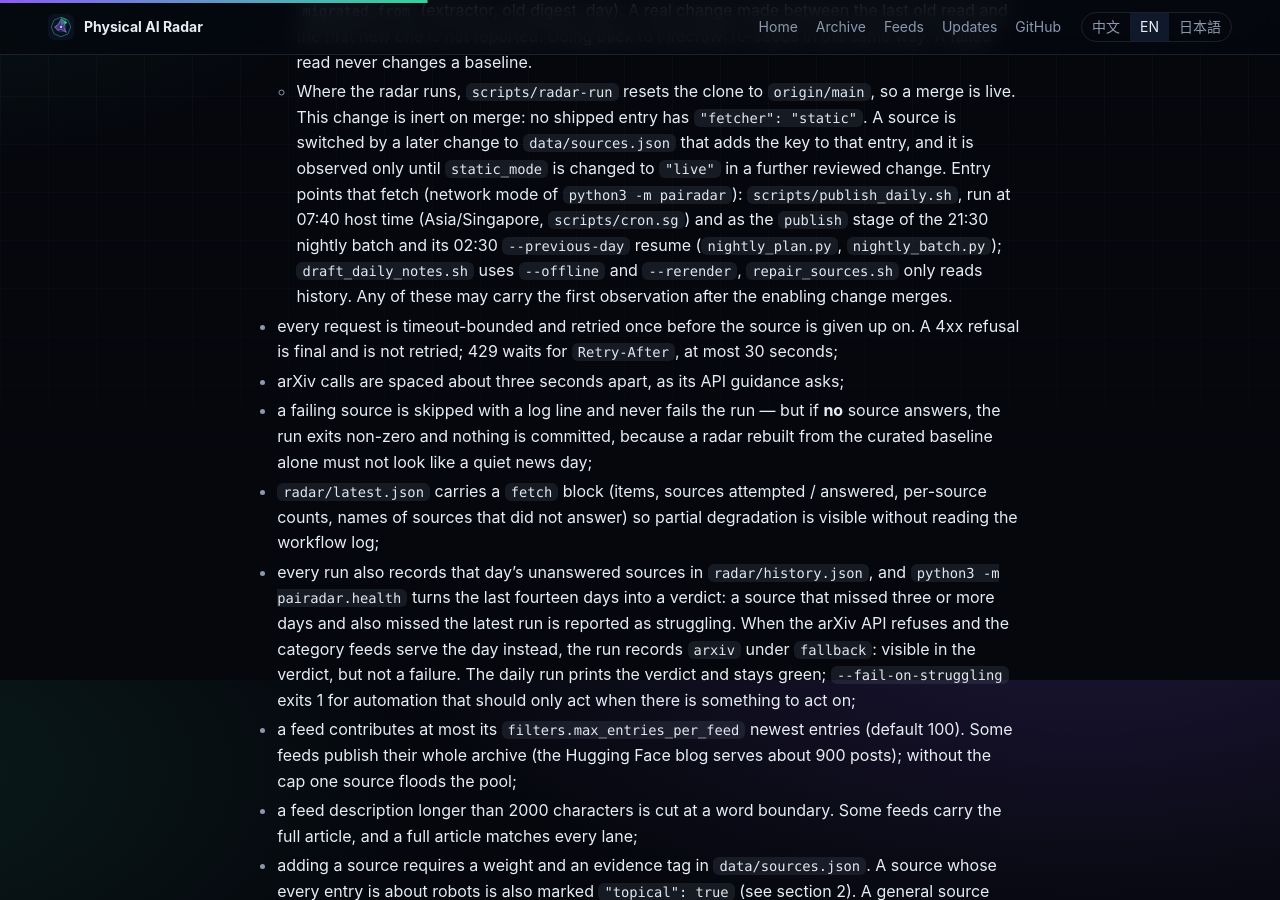
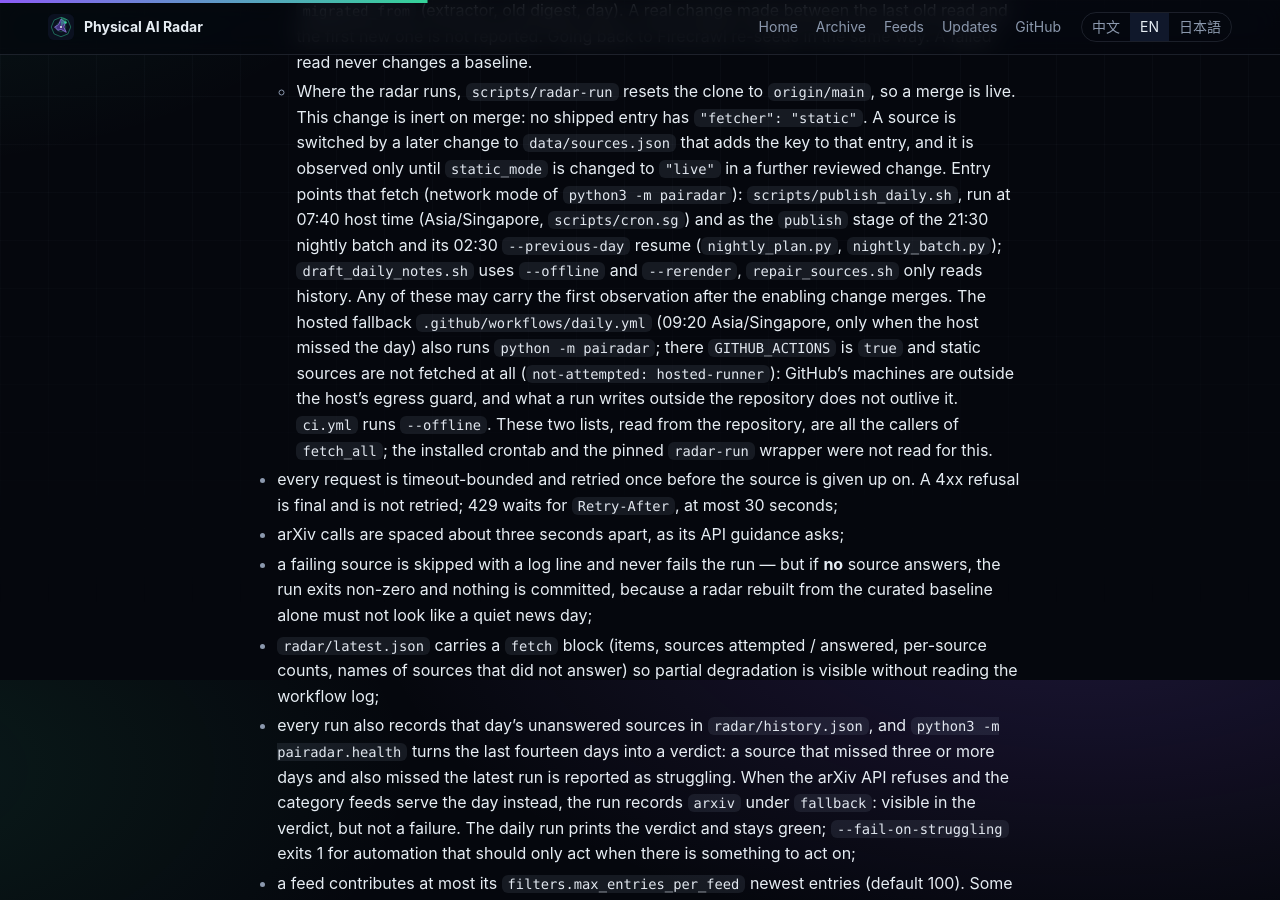
Before and after one commit to noteflowai/physical-ai-radar, a Jekyll site: the page built from docs/METHODOLOGY.md, in a window 1280 px wide and 900 px high, scrolled down 4720 px. Built offline with Jekyll 4.4.1, drawn with Linux system fonts in a browser that asks for light colours; our own code applies the rules of GitHub Pages for plain Markdown files.

Commit message:
page_watch static fetcher: never fetch on a hosted runner
The hosted fallback workflow runs python -m pairadar on GitHub's machines when the host missed the day. Those machines are outside the host's egress guard and nothing a run writes outside the repository survives there, so with GITHUB_ACTIONS equal to true a static source is not attempted (not-attempted, hosted-runner), in observe and in live mode. Tests that run a static source clear the variable so they pass on hosted CI too. The methodology notes list the entry points that reach the network path.

```diff
--- a/docs/METHODOLOGY.md
+++ b/docs/METHODOLOGY.md
@@ -166,7 +166,13 @@
     07:40 host time (Asia/Singapore, `scripts/cron.sg`) and as the `publish` stage of the 21:30
     nightly batch and its 02:30 `--previous-day` resume (`nightly_plan.py`, `nightly_batch.py`);
     `draft_daily_notes.sh` uses `--offline` and `--rerender`, `repair_sources.sh` only reads
-    history. Any of these may carry the first observation after the enabling change merges.
+    history. Any of these may carry the first observation after the enabling change merges. The
+    hosted fallback `.github/workflows/daily.yml` (09:20 Asia/Singapore, only when the host missed the
+    day) also runs `python -m pairadar`; there `GITHUB_ACTIONS` is `true` and static sources are not
+    fetched at all (`not-attempted: hosted-runner`): GitHub's machines are outside the host's egress
+    guard, and what a run writes outside the repository does not outlive it. `ci.yml` runs
+    `--offline`. These two lists, read from the repository, are all the callers of `fetch_all`; the
+    installed crontab and the pinned `radar-run` wrapper were not read for this.
 - every request is timeout-bounded and retried once before the source is given up on. A
   4xx refusal is final and is not retried; 429 waits for `Retry-After`, at most 30 seconds;
 - arXiv calls are spaced about three seconds apart, as its API guidance asks;
--- a/pairadar/fetch.py
+++ b/pairadar/fetch.py
@@ -1364,6 +1364,7 @@
     except (TypeError, ValueError):
         max_age = 30
     static_run = any(entry.get("fetcher") == "static" for entry in entries)
+    hosted_runner = os.environ.get("GITHUB_ACTIONS", "").strip().lower() == "true"
     firecrawl_down = False
     if loopback_endpoint(settings["endpoint"]) is None:
         # An endpoint that is not loopback stops every Firecrawl source. Static sources do not use it and go on.
@@ -1391,6 +1392,11 @@
                 result.note(rest["id"], rest.get("fetcher", "firecrawl"), "not-attempted", "budget")
             break
         if entry.get("fetcher") == "static":
+            if hosted_runner:
+                # The hosted fallback workflow (.github/workflows/daily.yml) runs this code on GitHub's machines, outside the
+                # host's egress guard and where nothing it writes outside the repository survives: static sources are host-only.
+                result.note(entry["id"], "static", "not-attempted", "hosted-runner")
+                continue
             if fetcher is None:
                 fetcher = STATIC_FETCHER_FACTORY()
             _watch_static(entry, fetcher, static_robots, known.get(entry["id"], {}), settings, reference,
```
Also changed, not shown: tests/test_page_watch_static.py (+18 -1 lines).
